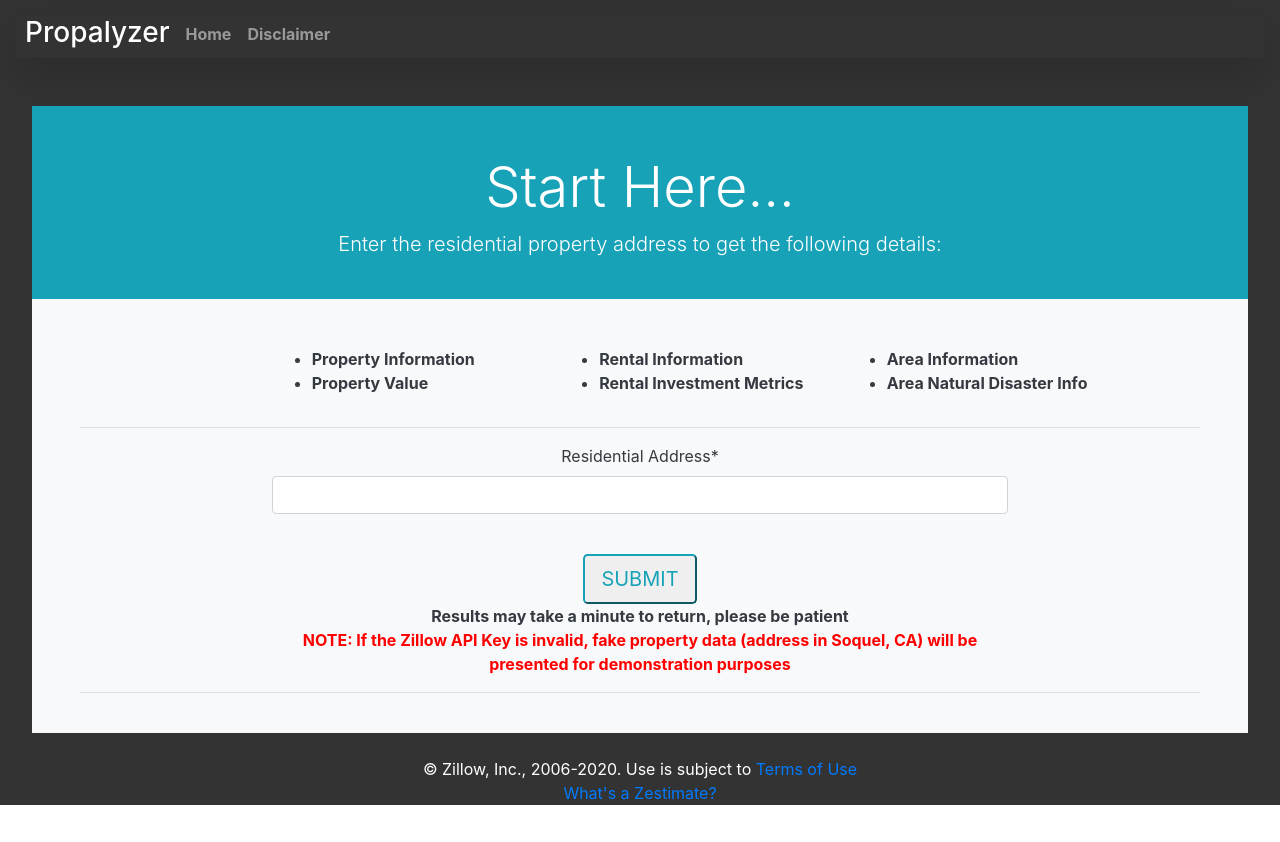
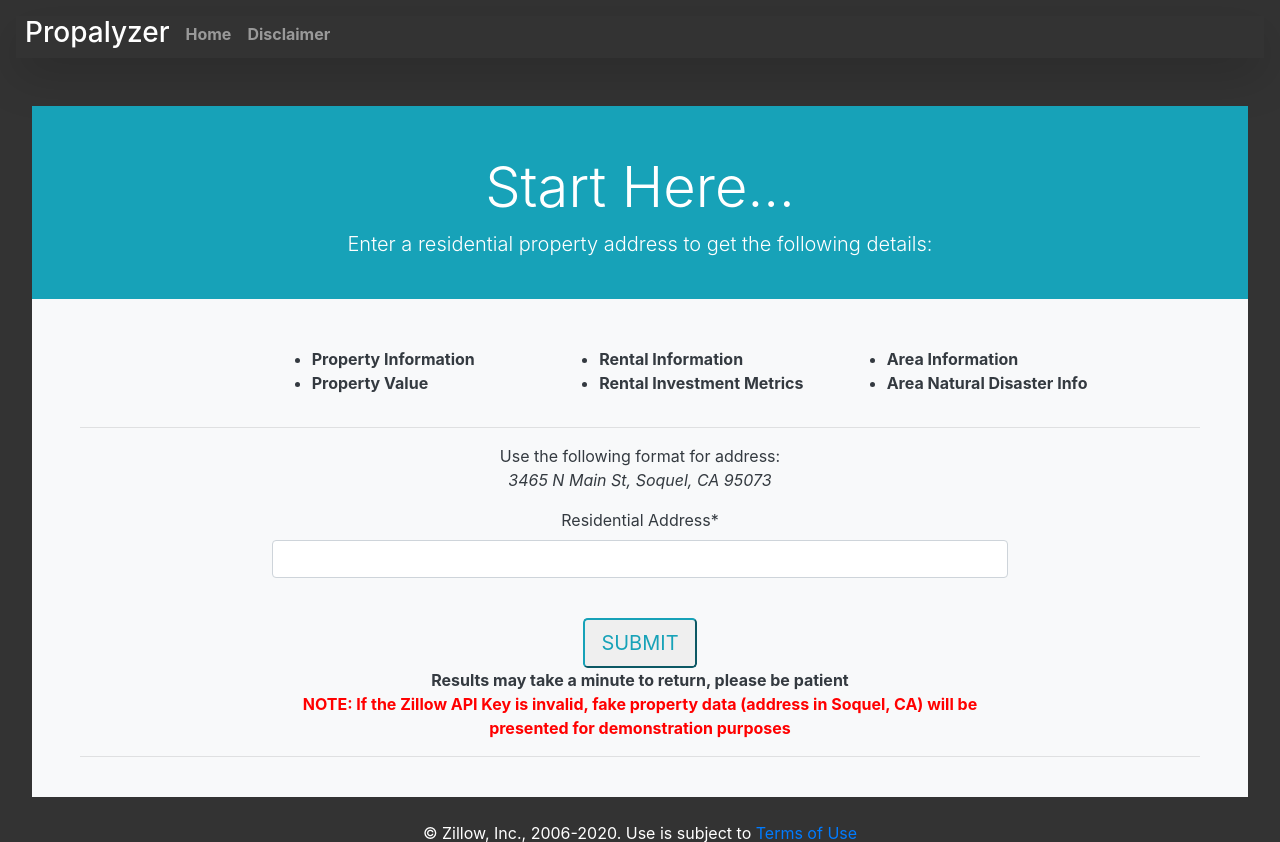
Before and after one commit to toms3t/Propalyzer, a Django app: page / in a window 1280 px wide. Shown: the top 842 px of the page. Before the commit the page ends 805 px from the top, so only its background shows below. Run offline with Django 3.2, Linux system fonts and the light colour scheme; some libraries are stand-ins or nearby versions.

Commit message:
interface_and_readme_changes_1
Made a couple minor edits to the app's user interface and readme, notably the inclusion of an example input before submission for clarity.

```diff
--- a/propalyzer_site/propalyzer_app/templates/app/address.html
+++ b/propalyzer_site/propalyzer_app/templates/app/address.html
@@ -5,7 +5,7 @@
 
 <div class="pricing-header bg-info px-3 py-3 pt-md-5 pb-md-4 mx-auto text-center">
 	<h1 class="display-4">Start Here...</h1>
-	<p class="lead">Enter the residential property address to get the following details:</p>
+	<p class="lead">Enter a residential property address to get the following details:</p>
 </div>
 <div class="bg-light text-dark px-5 py-3 pt-md-5 pb-md-4">
 	<div class="row">
@@ -35,6 +35,7 @@
 	<div class="row align-content-center text-center">
 		<div class="col-2"></div>
 		<div class="col-md-8">
+        <p class="search_instruction">Use the following format for address:<br><i> 3465 N Main St, Soquel, CA 95073</i></p>
 			<form method="POST">
 				{% csrf_token %}
 				{{ form|crispy }}
```
Also changed, not shown: README.md.
